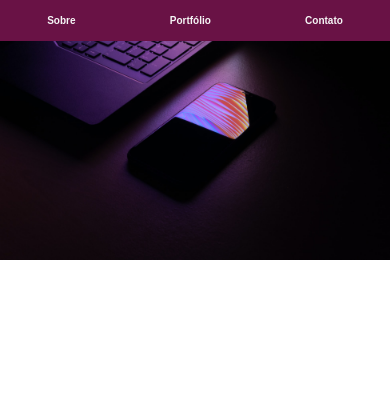
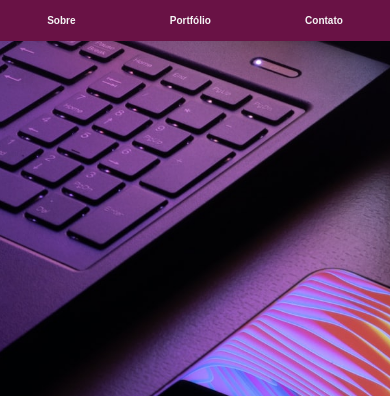
Before and after one commit to thedanielbrandao/imersao-css, a plain HTML site: page index.html in a window 390 px wide. Shown: the top 396 px of the page. Drawn offline with Linux system fonts and the light colour scheme.

Commit message:
Fixing mobile-version error
I don't know what happened, I'm trying to reupdate it.

```diff
--- a/Aula001.css
+++ b/Aula001.css
@@ -31,6 +31,18 @@ body{
 		font-size: 20px;
 	}
 }
+
+@media(max-width: 399px){
+	body{
+		background-image: url("fundo-tech-mobile.png");
+		background-size: auto 100vh;
+		background-repeat: no-repeat;
+		background-attachment: fixed;
+		font-family: arial;
+		font-size: 10px;
+	}
+}
+
 
 header{
 	height: 100vh;
```
